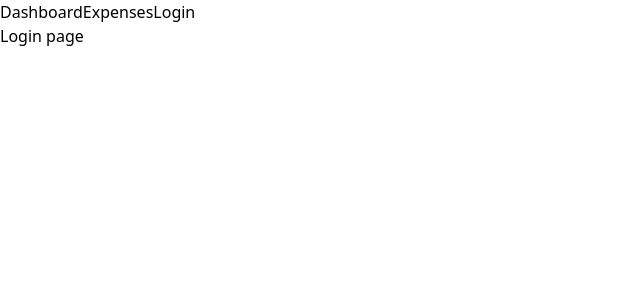
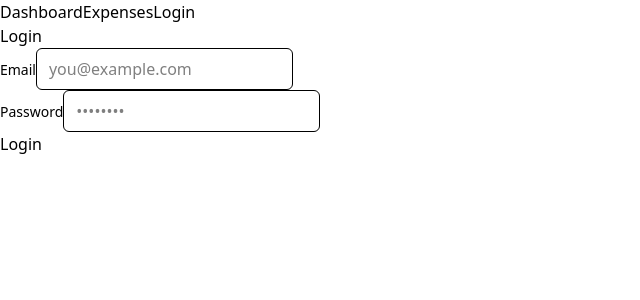
Before and after one commit to Sreesanth-01/smart_expense_tracker-frontend, a React (Vite) app: page /login in a window 1280 px wide. Shown: the top 300 px of the page, without its empty margins (0-640 px from the left). Built offline with nearby package versions, Linux system fonts and the light colour scheme.

Commit message:
feat: Login

```diff
--- /dev/null
+++ b/src/components/common/Input.jsx
@@ -0,0 +1,13 @@
+import React from 'react'
+
+const Input = ({label,type="text",value,onChange,placeholder}) => {
+  return (
+    <div>
+        <label className='text-sm font-medium'>{label}</label>
+        <input type={type} value={value} onChange={onChange} placeholder={placeholder}
+                className='border rounded-md px-3 py-2 focus:outline-none focus:ring-2 focus:ring-blue-500' />
+    </div>
+  )
+}
+
+export default Input
--- a/src/pages/Login.jsx
+++ b/src/pages/Login.jsx
@@ -1,9 +1,26 @@
-import React from 'react'
+import React, { useState } from 'react'
+import Input from '../components/common/Input';
 
 const Login = () => {
+  const [email,setEmail] = useState("");
+  const [password,setPassword] = useState("");
+
+  const handleSubmit = (e) =>{
+    e.preventDefault();
+    console.log({email,password});
+  }
   return (
     <div>
-      Login page
+      <form onSubmit={handleSubmit}>
+        <h1>Login</h1>
+
+        <Input label="Email" type='email' value={email} onChange={(e)=> setEmail(e.target.value)} placeholder="you@example.com" />
+
+        <Input label="Password" type='password' value={password} onChange={(e)=> setPassword(e.target.value)} placeholder="••••••••" />
+
+        <button type='submit'>Login</button>
+
+      </form>
     </div>
   )
 }
```
